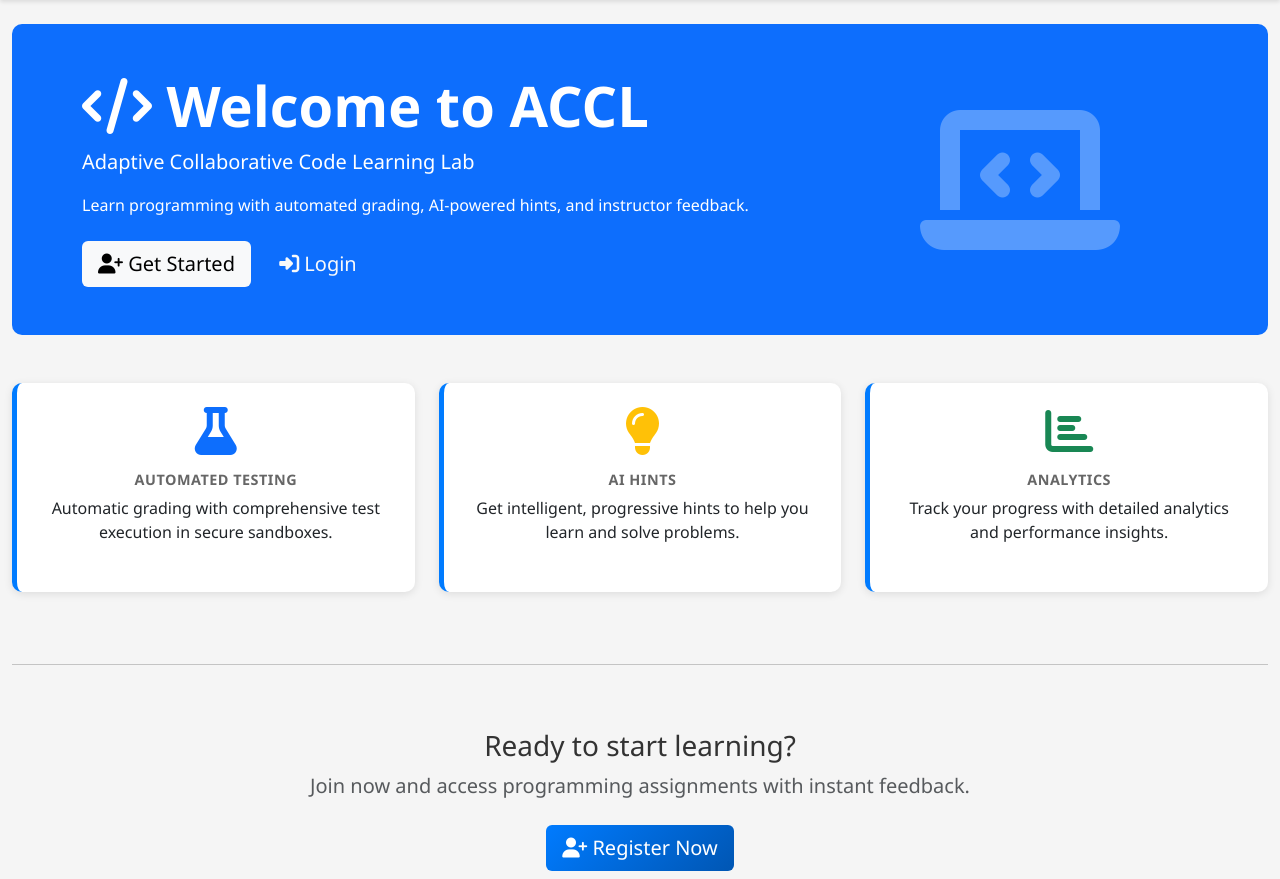
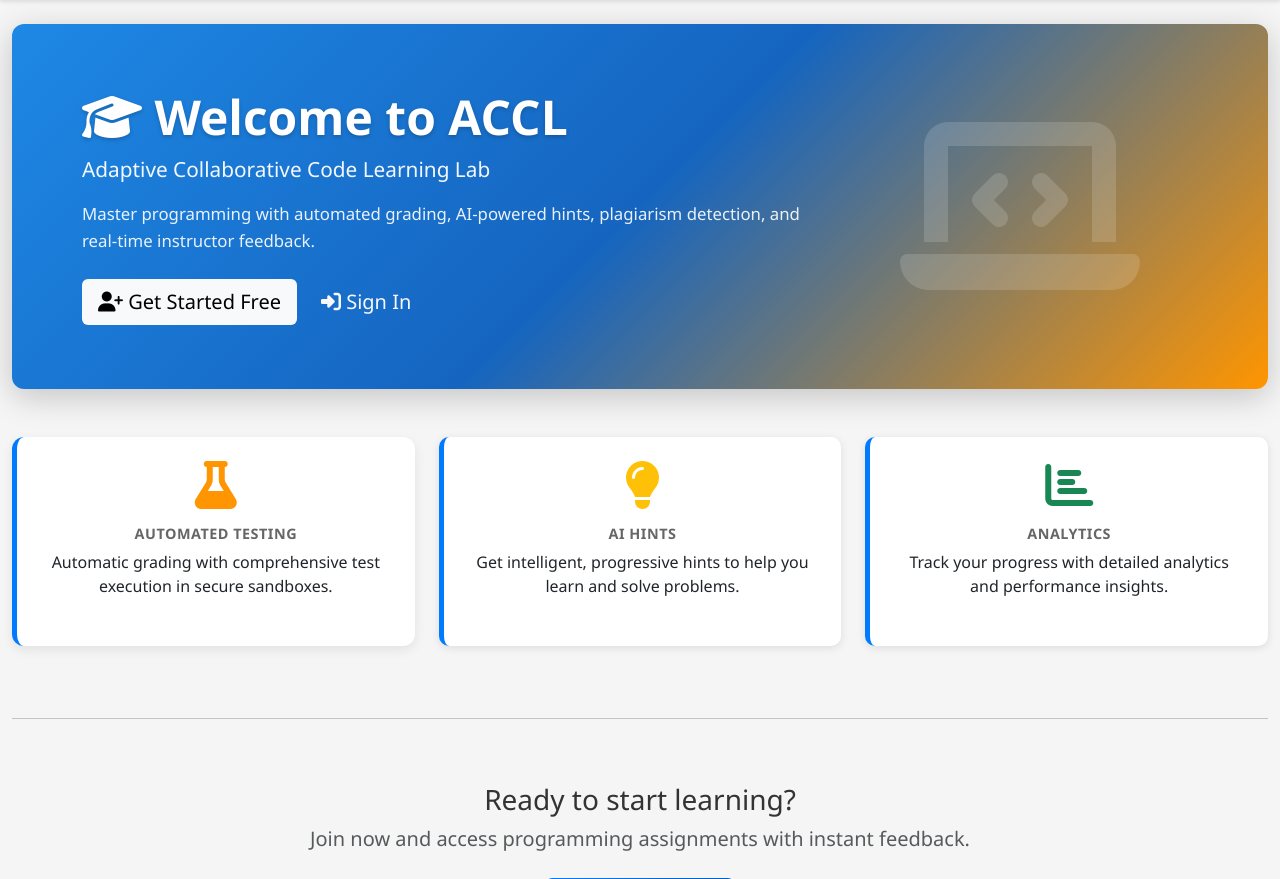
Before and after one commit to amr-yasser226/adaptive-code-lab, a Flask app: page / in a window 1280 px wide. Shown: the part 62-941 px from the top of the page. Run offline with Flask 3, Linux system fonts and the light colour scheme.

Commit message:
design: enhance landing page hero section with gradient background and improved CTAs

```diff
--- a/src/app/static/css/main.css
+++ b/src/app/static/css/main.css
@@ -1096,6 +1096,61 @@ footer a:hover {
     }
 }
 
+/* Hero Section */
+.hero-section {
+    background: linear-gradient(135deg, #1E88E5 0%, #1565C0 50%, #FF9500 100%);
+    color: white;
+    padding: 4rem 2rem;
+    border-radius: 12px;
+    box-shadow: 0 8px 32px rgba(0, 0, 0, 0.2);
+}
+
+.hero-title {
+    font-size: 3rem;
+    margin-bottom: 0.5rem;
+    text-shadow: 0 2px 4px rgba(0, 0, 0, 0.2);
+}
+
+.hero-subtitle {
+    font-size: 1.3rem;
+    margin-bottom: 1rem;
+    opacity: 0.95;
+}
+
+.hero-description {
+    font-size: 1.05rem;
+    line-height: 1.6;
+    margin-bottom: 1rem;
+    opacity: 0.9;
+}
+
+.hero-icon {
+    font-size: 12rem;
+    opacity: 0.15;
+    display: block;
+}
+
+/* Feature Cards */
+.feature-card {
+    background: white;
+    border: none;
+    border-radius: 12px;
+    box-shadow: 0 4px 12px rgba(0, 0, 0, 0.08);
+    transition: all 0.3s ease;
+}
+
+.feature-card:hover {
+    transform: translateY(-8px);
+    box-shadow: 0 12px 24px rgba(0, 0, 0, 0.15);
+}
+
+.feature-icon {
+    font-size: 3rem;
+    color: #FF9500;
+    margin-bottom: 1rem;
+    display: block;
+}
+
 /* Responsive Design - Tablet Adjustments */
 @media (max-width: 768px) {
     .dashboard-header {
--- a/src/app/templates/index.html
+++ b/src/app/templates/index.html
@@ -5,26 +5,26 @@
 {% block content %}
 <!-- Hero Section -->
 {% if not current_user %}
-    <div class="bg-primary text-white py-5 rounded-lg mb-5">
+    <div class="hero-section mb-5">
         <div class="container">
             <div class="row align-items-center">
                 <div class="col-md-8">
-                    <h1 class="display-4 fw-bold">
-                        <i class="fas fa-code"></i> Welcome to ACCL
+                    <h1 class="hero-title fw-bold">
+                        <i class="fas fa-graduation-cap"></i> Welcome to ACCL
                     </h1>
-                    <p class="lead">Adaptive Collaborative Code Learning Lab</p>
-                    <p>Learn programming with automated grading, AI-powered hints, and instructor feedback.</p>
-                    <div class="mt-4">
-                        <a href="{{ url_for('register') }}" class="btn btn-light btn-lg me-2">
-                            <i class="fas fa-user-plus"></i> Get Started
+                    <p class="hero-subtitle">Adaptive Collaborative Code Learning Lab</p>
+                    <p class="hero-description">Master programming with automated grading, AI-powered hints, plagiarism detection, and real-time instructor feedback.</p>
+                    <div class="mt-4 d-flex gap-2">
+                        <a href="{{ url_for('register') }}" class="btn btn-light btn-lg" title="Create a new account">
+                            <i class="fas fa-user-plus"></i> Get Started Free
                         </a>
-                        <a href="{{ url_for('login') }}" class="btn btn-outline-light btn-lg">
-                            <i class="fas fa-sign-in-alt"></i> Login
+                        <a href="{{ url_for('login') }}" class="btn btn-outline-light btn-lg" title="Sign in to your account">
+                            <i class="fas fa-sign-in-alt"></i> Sign In
                         </a>
                     </div>
                 </div>
-                <div class="col-md-4 text-center">
-                    <i class="fas fa-laptop-code" style="font-size: 10rem; opacity: 0.3;"></i>
+                <div class="col-md-4 text-center d-none d-md-block">
+                    <i class="fas fa-laptop-code hero-icon"></i>
                 </div>
             </div>
         </div>
@@ -33,9 +33,9 @@
     <!-- Features Section -->
     <div class="row mb-5">
         <div class="col-md-4 mb-4">
-            <div class="card h-100 text-center">
+            <div class="card h-100 text-center feature-card">
                 <div class="card-body">
-                    <i class="fas fa-flask text-primary" style="font-size: 3rem; margin-bottom: 1rem;"></i>
+                    <i class="fas fa-flask feature-icon"></i>
                     <h5 class="card-title">Automated Testing</h5>
                     <p class="card-text">Automatic grading with comprehensive test execution in secure sandboxes.</p>
                 </div>
```
